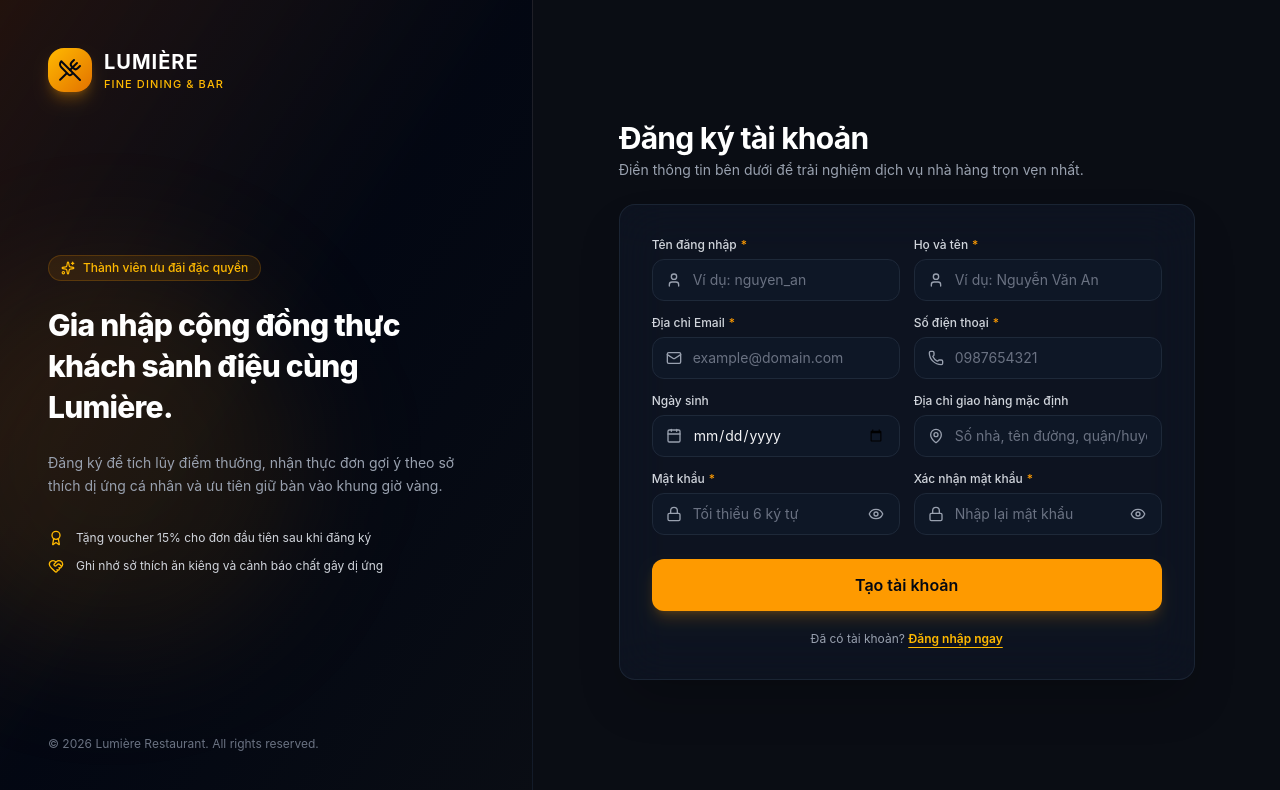
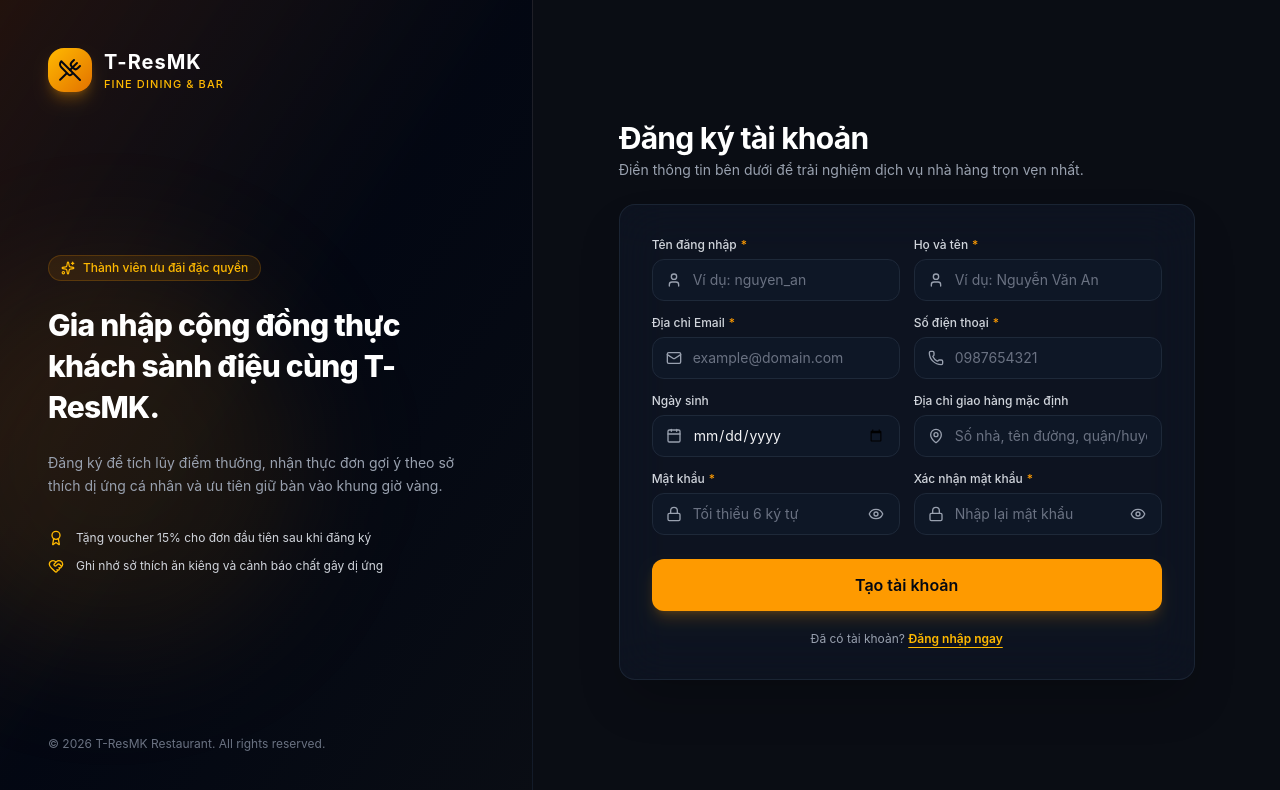
Before and after one commit to khoapoke/restaurant-fe, a React (Vite) app: page /register in a window 1280 px wide. Shown: the top 790 px of the page. Built offline with nearby package versions, Linux system fonts and the light colour scheme; no server answers.

Commit message:
refac(app): rename app

```diff
--- a/index.html
+++ b/index.html
@@ -4,7 +4,7 @@
     <meta charset="UTF-8" />
     <link rel="icon" type="image/svg+xml" href="/favicon.svg" />
     <meta name="viewport" content="width=device-width, initial-scale=1.0" />
-    <title>fe</title>
+    <title>T-ResMK — Hệ Thống Quản Lý & Đặt Món Trực Tuyến</title>
   </head>
   <body>
     <div id="root"></div>
--- a/src/App.jsx
+++ b/src/App.jsx
@@ -49,7 +49,7 @@ const HomePage = () => {
               <UtensilsCrossed className="w-5 h-5" />
             </div>
             <div>
-              <span className="font-bold tracking-wider text-white">LUMIÈRE</span>
+              <span className="font-bold tracking-wider text-white">T-ResMK</span>
               <span className="text-[10px] block text-amber-400 tracking-widest uppercase">Restaurant</span>
             </div>
           </Link>
@@ -176,7 +176,7 @@ const HomePage = () => {
         </div>
 
         <h1 className="text-3xl sm:text-5xl font-extrabold tracking-tight text-white mb-4">
-          Chào mừng đến với Lumière
+          Chào mừng đến với T-ResMK
         </h1>
 
         <p className="text-gray-400 max-w-xl text-sm sm:text-base mb-8">
--- /dev/null
+++ b/src/constants/brand.js
@@ -0,0 +1,7 @@
+/**
+ * Cấu hình thương hiệu & Nhận diện ứng dụng
+ */
+export const BRAND_NAME = 'T-ResMK'
+export const BRAND_TAGLINE = 'Restaurant'
+export const BRAND_FULL_NAME = 'T-ResMK Restaurant'
+export const BRAND_DESCRIPTION = 'Hệ thống Quản lý & Đặt món trực tuyến T-ResMK'
--- a/src/features/admin/layout/components/AdminHeader.jsx
+++ b/src/features/admin/layout/components/AdminHeader.jsx
@@ -43,7 +43,7 @@ export const AdminHeader = ({ onOpenMobile }) => {
             {currentTitle}
           </h1>
           <p className="text-[10px] text-gray-400 hidden sm:block">
-            Phân hệ Quản trị Nhà hàng Lumière
+            Phân hệ Quản trị Nhà hàng T-ResMK
           </p>
         </div>
       </div>
--- a/src/features/admin/layout/components/AdminSidebar.jsx
+++ b/src/features/admin/layout/components/AdminSidebar.jsx
@@ -82,7 +82,7 @@ export const AdminSidebar = ({
             {!isCollapsed && (
               <div className="min-w-0 transition-opacity duration-200">
                 <span className="font-bold tracking-wider text-white text-sm block truncate">
-                  LUMIÈRE ADMIN
+                  T-ResMK ADMIN
                 </span>
                 <span className="text-[10px] text-amber-400 tracking-wider font-semibold block uppercase">
                   Management
--- a/src/features/auth/pages/LoginPage.jsx
+++ b/src/features/auth/pages/LoginPage.jsx
@@ -16,7 +16,7 @@ export const LoginPage = () => {
             <UtensilsCrossed className="w-6 h-6" />
           </div>
           <div>
-            <h1 className="text-xl font-bold tracking-wider text-white">LUMIÈRE</h1>
+            <h1 className="text-xl font-bold tracking-wider text-white">T-ResMK</h1>
             <p className="text-[11px] tracking-widest uppercase text-amber-400 font-medium">Fine Dining & Bar</p>
           </div>
         </div>
@@ -57,7 +57,7 @@ export const LoginPage = () => {
 
         {/* Footer info */}
         <div className="relative z-10 text-xs text-gray-500">
-          © {new Date().getFullYear()} Lumière Restaurant. All rights reserved.
+          © {new Date().getFullYear()} T-ResMK Restaurant. All rights reserved.
         </div>
       </div>
 
@@ -70,7 +70,7 @@ export const LoginPage = () => {
               <UtensilsCrossed className="w-5 h-5" />
             </div>
             <div>
-              <h1 className="text-lg font-bold text-white tracking-wider">LUMIÈRE</h1>
+              <h1 className="text-lg font-bold text-white tracking-wider">T-ResMK</h1>
               <p className="text-[10px] tracking-widest uppercase text-amber-400 font-medium">Fine Dining & Bar</p>
             </div>
           </div>
--- a/src/features/auth/pages/RegisterPage.jsx
+++ b/src/features/auth/pages/RegisterPage.jsx
@@ -14,7 +14,7 @@ export const RegisterPage = () => {
             <UtensilsCrossed className="w-6 h-6" />
           </div>
           <div>
-            <h1 className="text-xl font-bold tracking-wider text-white">LUMIÈRE</h1>
+            <h1 className="text-xl font-bold tracking-wider text-white">T-ResMK</h1>
             <p className="text-[11px] tracking-widest uppercase text-amber-400 font-medium">Fine Dining & Bar</p>
           </div>
         </div>
@@ -27,7 +27,7 @@ export const RegisterPage = () => {
           </div>
 
           <h2 className="text-3xl font-extrabold tracking-tight text-white leading-snug">
-            Gia nhập cộng đồng thực khách sành điệu cùng Lumière.
+            Gia nhập cộng đồng thực khách sành điệu cùng T-ResMK.
           </h2>
 
           <p className="text-sm text-gray-400 leading-relaxed">
@@ -48,7 +48,7 @@ export const RegisterPage = () => {
 
         {/* Footer info */}
         <div className="relative z-10 text-xs text-gray-500">
-          © {new Date().getFullYear()} Lumière Restaurant. All rights reserved.
+          © {new Date().getFullYear()} T-ResMK Restaurant. All rights reserved.
         </div>
       </div>
 
@@ -61,7 +61,7 @@ export const RegisterPage = () => {
               <UtensilsCrossed className="w-5 h-5" />
             </div>
             <div>
-              <h1 className="text-lg font-bold text-white tracking-wider">LUMIÈRE</h1>
+              <h1 className="text-lg font-bold text-white tracking-wider">T-ResMK</h1>
               <p className="text-[10px] tracking-widest uppercase text-amber-400 font-medium">Fine Dining & Bar</p>
             </div>
           </div>
--- a/src/features/customer/menu/components/WeatherRecommendationAccordion.jsx
+++ b/src/features/customer/menu/components/WeatherRecommendationAccordion.jsx
@@ -49,7 +49,7 @@ export const WeatherRecommendationAccordion = ({
   const advice =
     weatherObj.advice ||
     weatherObj.loi_khuyen ||
-    'Thời tiết thích hợp để thưởng thức các món ăn đặc sắc tại Lumière.'
+    'Thời tiết thích hợp để thưởng thức các món ăn đặc sắc tại T-ResMK.'
 
   const excludedAllergens = actualData?.excludedAllergens || actualData?.di_ung_loai_tru || []
 
--- a/src/features/customer/menu/constants.js
+++ b/src/features/customer/menu/constants.js
@@ -43,7 +43,7 @@ export const DEFAULT_FALLBACK_WEATHER = {
     temperatureCelsius: 32,
     condition: 'HOT_SUNNY',
     advice:
-      'Thời tiết nắng đẹp ấm áp (32°C), lý tưởng để thưởng thức các món ăn thanh mát và đồ uống giải nhiệt tại Lumière.',
+      'Thời tiết nắng đẹp ấm áp (32°C), lý tưởng để thưởng thức các món ăn thanh mát và đồ uống giải nhiệt tại T-ResMK.',
   },
   excludedAllergens: [],
   recommendedDishes: [],
--- a/src/features/customer/menu/pages/CustomerMenuPage.jsx
+++ b/src/features/customer/menu/pages/CustomerMenuPage.jsx
@@ -217,7 +217,7 @@ export const CustomerMenuPage = () => {
                 Thực đơn nhà hàng
               </h1>
               <p className="text-[11px] text-gray-400 tracking-wider">
-                LUMIÈRE FINE DINING & CULINARY
+                T-ResMK FINE DINING & CULINARY
               </p>
             </div>
           </div>
--- a/src/features/customer/reservation/constants.js
+++ b/src/features/customer/reservation/constants.js
@@ -44,7 +44,7 @@ export const RESERVATION_STATUS_CONFIG = {
   COMPLETED: {
     label: 'Đã hoàn tất bữa ăn',
     color: 'text-blue-400 bg-blue-500/10 border-blue-500/30',
-    desc: 'Cảm ơn bạn đã dùng bữa tại Lumière',
+    desc: 'Cảm ơn bạn đã dùng bữa tại T-ResMK',
   },
   CANCELLED: {
     label: 'Đã hủy',
--- a/src/features/customer/reservation/pages/CustomerReservationPage.jsx
+++ b/src/features/customer/reservation/pages/CustomerReservationPage.jsx
@@ -135,7 +135,7 @@ export const CustomerReservationPage = () => {
               <UtensilsCrossed className="w-5 h-5" />
             </div>
             <div>
-              <span className="font-bold tracking-wider text-white">LUMIÈRE</span>
+              <span className="font-bold tracking-wider text-white">T-ResMK</span>
               <span className="text-[10px] block text-amber-400 tracking-widest uppercase">Restaurant</span>
             </div>
           </Link>
@@ -226,7 +226,7 @@ export const CustomerReservationPage = () => {
               <span>Dịch vụ giữ chỗ trực tuyến</span>
             </div>
             <h1 className="text-2xl sm:text-3xl font-extrabold text-white tracking-tight">
-              Đặt bàn tại Lumière
+              Đặt bàn tại T-ResMK
             </h1>
             <p className="text-xs sm:text-sm text-gray-400 mt-1">
               Chọn thời gian và vị trí bàn yêu thích cho bữa tối hoàn hảo của bạn.
```
Also changed, not shown: 1 other file (tests, documents, lock files or other folders).
